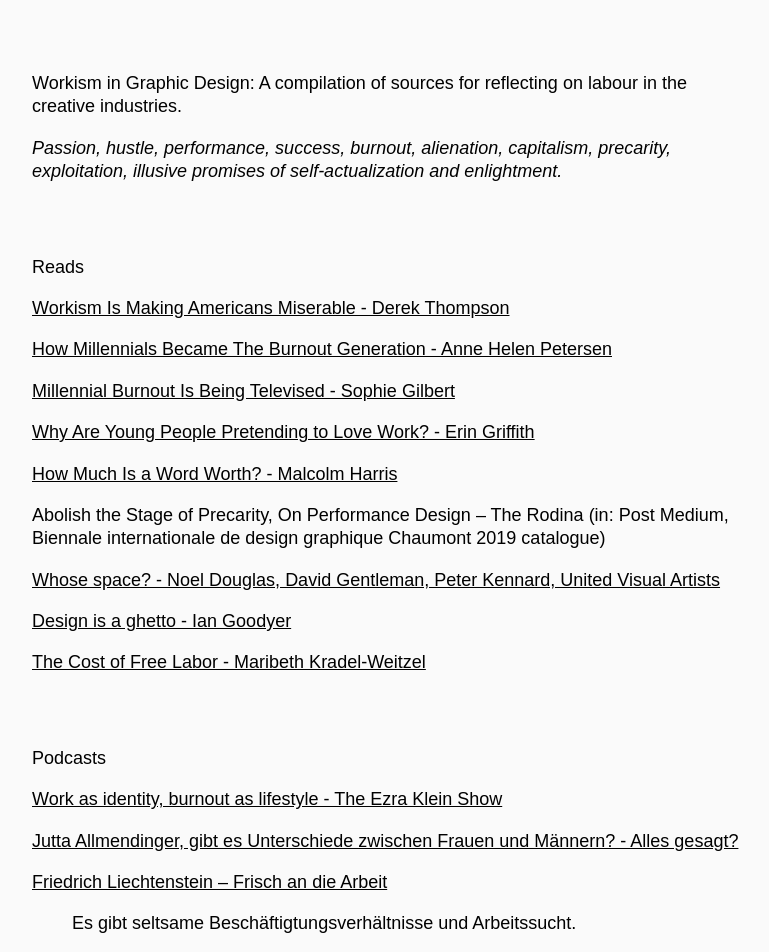
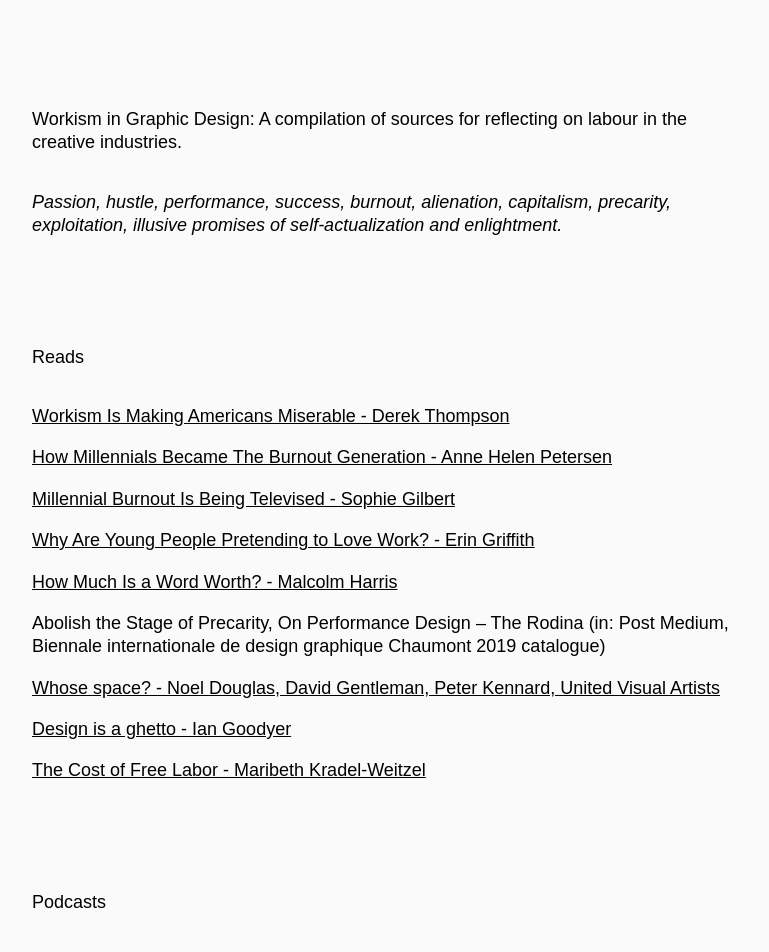
Before and after one commit to jensschnitzler/Room-For-Advancement, a Jekyll site: the page built from index.md, in a window 1280 px wide. Shown: the top 952 px of the page, without its empty margins (248-1017 px from the left). Built offline with Jekyll 4.4.1, drawn with Linux system fonts in a browser that asks for light colours; our own code applies the rules of GitHub Pages for plain Markdown files; the repository's description, which GitHub fills in, is left out.

Commit message:
Update style.css

```diff
--- a/assets/css/style.css
+++ b/assets/css/style.css
@@ -33,5 +33,11 @@ a,p,h1,h2,h3,h4,h5,h6 {
 }
 
 h1,h2,h3,h4,h5,h6 {
-  margin-top: 4rem;
+  margin-top: 6rem;
+  margin-bottom: 2rem;
 }
+
+blockquote, blockquote * {
+  font-style: italic;
+  margin-left: 0;
+}
```
